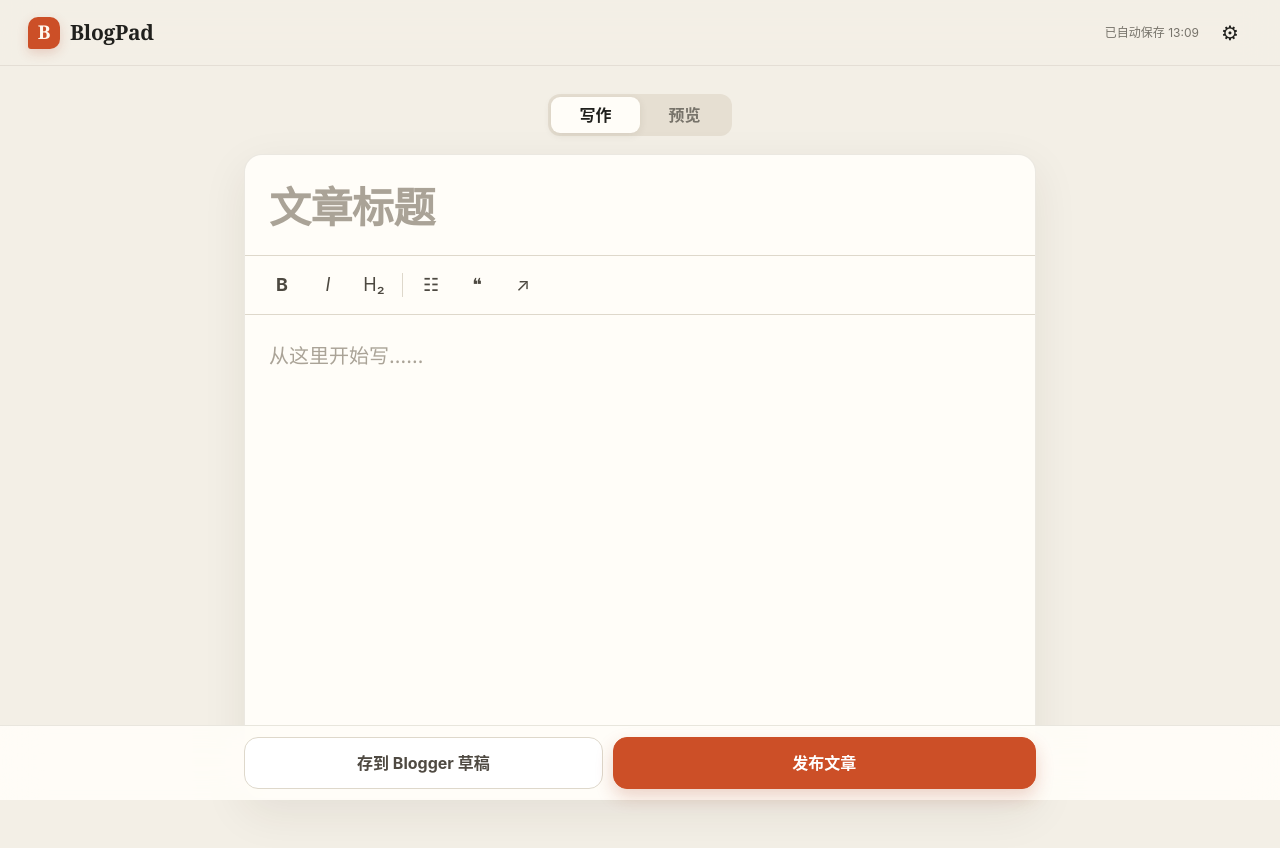
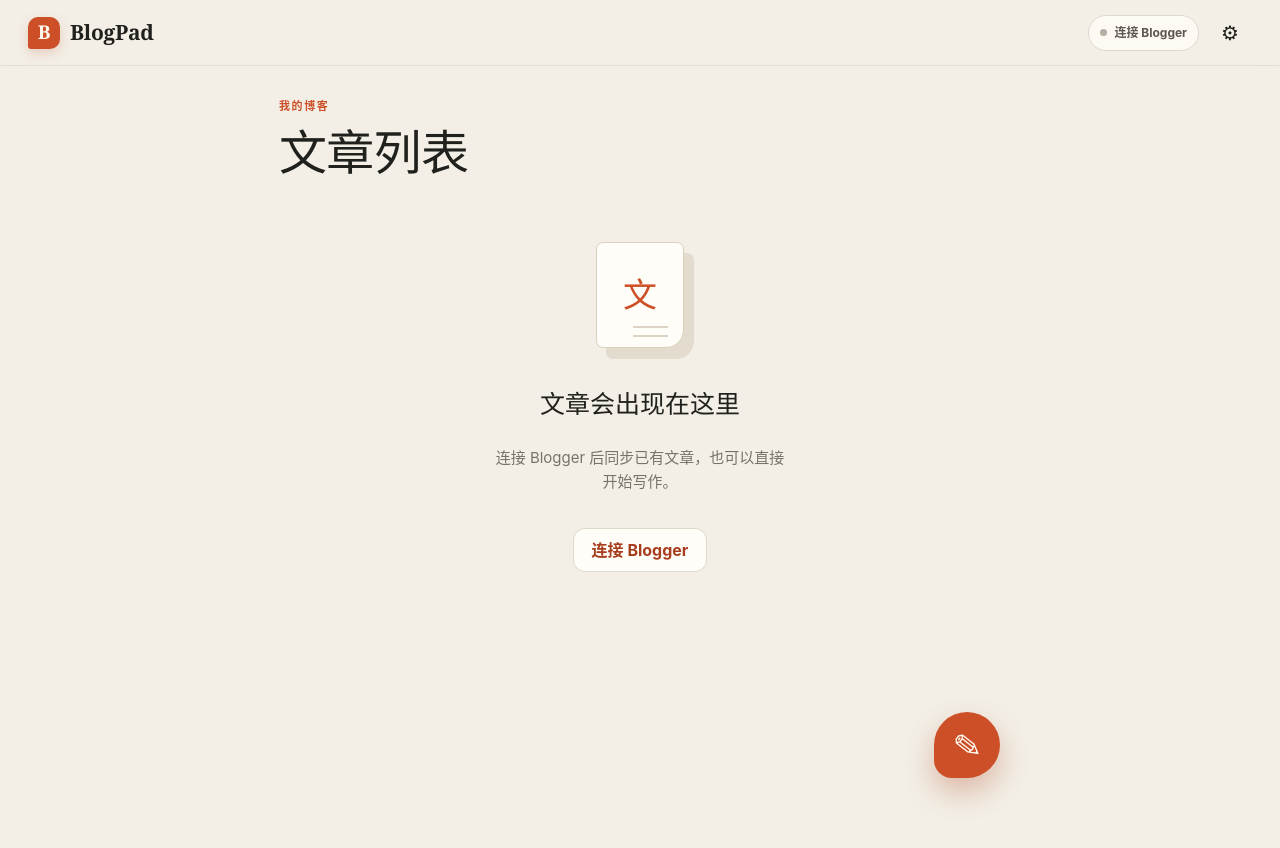
Before and after one commit to nononon2015/blogpad, a Next.js app: page / in a window 1280 px wide. Shown: the top 848 px of the page. After the commit the page ends 800 px from the top, so only its background shows below. Built offline with nearby package versions, Linux system fonts and the light colour scheme.

Commit message:
Add article list home and compose flow

```diff
--- a/app/globals.css
+++ b/app/globals.css
@@ -16,7 +16,8 @@ body { margin: 0; color: var(--ink); background: var(--canvas); font-family: -ap
 button, input, textarea, select { font: inherit; }
 button { -webkit-tap-highlight-color: transparent; }
 
-.app-shell { min-height: 100dvh; padding-bottom: 98px; }
+.app-shell { min-height: 100dvh; }
+.editor-screen { padding-bottom: 98px; }
 .topbar { position: sticky; top: 0; z-index: 20; height: 66px; display: flex; align-items: center; justify-content: space-between; padding: env(safe-area-inset-top) 18px 0; background: color-mix(in srgb, var(--canvas) 92%, transparent); backdrop-filter: blur(18px); border-bottom: 1px solid rgba(65, 57, 42, .09); }
 .brand { display: flex; align-items: center; gap: 10px; font-family: Georgia, "Songti SC", serif; font-weight: 700; font-size: 21px; letter-spacing: -.3px; }
 .brand-mark { display: grid; place-items: center; width: 32px; height: 32px; border-radius: 10px 10px 10px 3px; color: #fff9ef; background: var(--accent); font-family: Georgia, serif; font-size: 19px; box-shadow: 0 4px 12px rgba(168,61,29,.2); }
@@ -25,6 +26,41 @@ button { -webkit-tap-highlight-color: transparent; }
 .icon-button, .close-button { border: 0; background: transparent; color: var(--ink); cursor: pointer; }
 .icon-button { width: 44px; height: 44px; border-radius: 50%; font-size: 20px; }
 .icon-button:active { background: #e8e1d4; }
+.back-button { width: 44px; height: 44px; margin-left: -7px; border: 0; border-radius: 50%; color: var(--ink); background: transparent; font-family: Georgia, serif; font-size: 42px; font-weight: 300; line-height: 1; cursor: pointer; }
+.back-button:active { background: #e8e1d4; }
+.editor-heading { position: absolute; left: 50%; transform: translateX(-50%); font-family: Georgia, "Songti SC", serif; font-size: 17px; }
+.connection-pill { display: flex; align-items: center; gap: 7px; min-height: 36px; padding: 0 11px; border: 1px solid var(--line); border-radius: 99px; color: #5c574e; background: rgba(255,253,248,.78); font-size: 12px; font-weight: 700; cursor: pointer; }
+.connection-dot { width: 7px; height: 7px; border-radius: 50%; background: #b5aea1; }
+.connection-pill.connected .connection-dot { background: #4e9c67; box-shadow: 0 0 0 3px rgba(78,156,103,.13); }
+
+.post-list-page { width: min(760px, 100%); margin: 0 auto; padding: 32px 16px calc(112px + env(safe-area-inset-bottom)); }
+.list-heading { display: flex; align-items: flex-end; justify-content: space-between; gap: 20px; padding: 0 3px 22px; }
+.list-heading h1 { margin: 0; font-family: Georgia, "Songti SC", serif; font-size: clamp(34px, 9vw, 48px); line-height: 1.05; letter-spacing: -.7px; }
+.post-count { padding: 7px 10px; border-radius: 99px; color: var(--muted); background: #e9e2d6; font-size: 12px; }
+.post-list { display: grid; gap: 11px; }
+.post-card { display: flex; align-items: center; justify-content: space-between; gap: 18px; min-height: 128px; padding: 20px; border: 1px solid rgba(105,92,69,.13); border-radius: 17px; background: var(--paper); box-shadow: 0 8px 24px rgba(52,42,22,.055); }
+.post-card-main { min-width: 0; }
+.post-meta { display: flex; align-items: center; gap: 9px; margin-bottom: 9px; color: var(--muted); font-size: 11px; }
+.status-badge { padding: 4px 7px; border-radius: 99px; color: #3e7650; background: #e4f1e8; font-weight: 750; }
+.status-badge.draft { color: #8a6431; background: #f3ead8; }
+.post-card h2 { margin: 0; overflow: hidden; color: var(--ink); font-family: Georgia, "Songti SC", serif; font-size: 22px; line-height: 1.35; text-overflow: ellipsis; white-space: nowrap; }
+.post-card > a { display: grid; flex: 0 0 auto; place-items: center; width: 44px; height: 44px; border-radius: 50%; color: var(--accent-dark); background: #f1e8dc; text-decoration: none; font-size: 20px; }
+.card-labels { display: flex; gap: 6px; margin-top: 11px; overflow: hidden; }
+.card-labels span { flex: 0 0 auto; color: #82796b; font-size: 11px; }
+.card-labels span::before { content: "#"; color: #b7ac9a; }
+.empty-state { display: grid; place-items: center; min-height: 52dvh; padding: 36px 24px; text-align: center; }
+.empty-paper { position: relative; display: grid; place-items: center; width: 88px; height: 106px; margin-bottom: 24px; border: 1px solid #d9d0c1; border-radius: 7px 7px 18px 7px; color: var(--accent); background: var(--paper); box-shadow: 10px 11px 0 #e3dbce; font-family: Georgia, "Songti SC", serif; font-size: 34px; }
+.empty-paper::after { position: absolute; right: 15px; bottom: 19px; width: 35px; height: 2px; background: #ddd3c4; box-shadow: 0 9px 0 #ddd3c4; content: ""; }
+.empty-state h2 { margin: 0 0 10px; font-family: Georgia, "Songti SC", serif; font-size: 25px; }
+.empty-state p { max-width: 300px; margin: 0; color: var(--muted); font-size: 15px; line-height: 1.65; }
+.inline-connect { min-height: 44px; margin-top: 20px; padding: 0 18px; border: 1px solid var(--line); border-radius: 12px; color: var(--accent-dark); background: var(--paper); font-weight: 750; }
+.draft-banner { display: grid; grid-template-columns: 1fr auto; width: 100%; margin-top: 14px; padding: 16px 18px; border: 1px dashed #cdbfa9; border-radius: 15px; color: var(--ink); background: rgba(255,253,248,.62); text-align: left; cursor: pointer; }
+.draft-banner span { grid-column: 1 / -1; margin-bottom: 4px; color: var(--accent); font-size: 10px; font-weight: 800; letter-spacing: 1px; }
+.draft-banner strong { overflow: hidden; text-overflow: ellipsis; white-space: nowrap; }
+.draft-banner b { color: var(--accent-dark); font-size: 13px; }
+.compose-fab { position: fixed; right: max(20px, calc((100vw - 720px)/2)); bottom: calc(22px + env(safe-area-inset-bottom)); z-index: 24; display: grid; place-items: center; width: 66px; height: 66px; border: 0; border-radius: 50% 50% 50% 18px; color: #fff9ef; background: var(--accent); box-shadow: 0 13px 30px rgba(168,61,29,.32); cursor: pointer; }
+.compose-fab span { transform: rotate(-7deg); font-family: Georgia, serif; font-size: 34px; line-height: 1; }
+.compose-fab:active { transform: scale(.96); background: var(--accent-dark); }
 
 .workspace { width: min(820px, 100%); margin: 0 auto; padding: 18px 14px 30px; }
 .segmented { display: grid; grid-template-columns: 1fr 1fr; width: 184px; margin: 0 auto 18px; padding: 3px; border-radius: 12px; background: #e6dfd2; }
--- a/app/page.tsx
+++ b/app/page.tsx
@@ -3,6 +3,15 @@
 import { useEffect, useRef, useState } from "react";
 
 type Blog = { id: string; name: string; url: string };
+type Post = {
+  id: string;
+  title: string;
+  published?: string;
+  updated?: string;
+  url?: string;
+  status?: "live" | "draft" | "scheduled";
+  labels?: string[];
+};
 
 declare global {
   interface Window {
@@ -22,14 +31,12 @@ declare global {
 
 const DRAFT_KEY = "blogpad-draft-v1";
 const CONFIG_KEY = "blogpad-config-v1";
-
-const Icon = ({ children }: { children: React.ReactNode }) => (
-  <span aria-hidden="true" className="icon">{children}</span>
-);
+const POSTS_KEY = "blogpad-posts-v1";
 
 export default function Home() {
   const editorRef = useRef<HTMLDivElement>(null);
   const tokenRef = useRef("");
+  const [screen, setScreen] = useState<"list" | "editor">("list");
   const [title, setTitle] = useState("");
   const [content, setContent] = useState("");
   const [labels, setLabels] = useState("");
@@ -40,12 +47,14 @@ export default function Home() {
   const [blogs, setBlogs] = useState<Blog[]>([]);
   const [blogId, setBlogId] = useState("");
   const [connected, setConnected] = useState(false);
+  const [posts, setPosts] = useState<Post[]>([]);
   const [busy, setBusy] = useState(false);
   const [notice, setNotice] = useState("");
 
   useEffect(() => {
     const draft = localStorage.getItem(DRAFT_KEY);
     const config = localStorage.getItem(CONFIG_KEY);
+    const cachedPosts = localStorage.getItem(POSTS_KEY);
     if (draft) {
       const data = JSON.parse(draft);
       setTitle(data.title || "");
@@ -58,21 +67,23 @@ export default function Home() {
       setClientId(data.clientId || "");
       setBlogId(data.blogId || "");
     }
+    if (cachedPosts) setPosts(JSON.parse(cachedPosts));
   }, []);
 
   useEffect(() => {
     if (editorRef.current && editorRef.current.innerHTML !== content) {
       editorRef.current.innerHTML = content;
     }
-  }, [content, mode]);
+  }, [content, mode, screen]);
 
   useEffect(() => {
+    if (screen !== "editor") return;
     const timer = setTimeout(() => {
       localStorage.setItem(DRAFT_KEY, JSON.stringify({ title, content, labels }));
       setSavedAt(`已自动保存 ${new Date().toLocaleTimeString("zh-CN", { hour: "2-digit", minute: "2-digit" })}`);
     }, 600);
     return () => clearTimeout(timer);
-  }, [title, content, labels]);
+  }, [title, content, labels, screen]);
 
   useEffect(() => {
     if (document.querySelector('script[data-google-identity]')) return;
@@ -83,10 +94,21 @@ export default function Home() {
     document.head.appendChild(script);
   }, []);
 
-  function format(command: string, value?: string) {
-    editorRef.current?.focus();
-    document.execCommand(command, false, value);
-    setContent(editorRef.current?.innerHTML || "");
+  function cachePosts(nextPosts: Post[]) {
+    const unique = nextPosts.filter((post, index, all) => all.findIndex((item) => item.id === post.id) === index).slice(0, 40);
+    setPosts(unique);
+    localStorage.setItem(POSTS_KEY, JSON.stringify(unique));
+  }
+
+  async function loadPosts(accessToken: string, selectedBlogId: string) {
+    if (!selectedBlogId) return;
+    const response = await fetch(`https://www.googleapis.com/blogger/v3/blogs/${selectedBlogId}/posts?maxResults=30&fetchBodies=false&orderBy=updated`, {
+      headers: { Authorization: `Bearer ${accessToken}` },
+    });
+    if (!response.ok) throw new Error("无法读取文章列表，请重新连接 Google。");
+    const data = await response.json();
+    const remotePosts: Post[] = (data.items || []).map((post: Post) => ({ ...post, status: "live" }));
+    cachePosts(remotePosts);
   }
 
   async function loadBlogs(accessToken: string) {
@@ -96,14 +118,18 @@ export default function Home() {
     if (!response.ok) throw new Error("无法读取 Blogger 博客，请检查授权。");
     const data = await response.json();
     const nextBlogs: Blog[] = data.items || [];
+    const selectedBlogId = nextBlogs.some((blog) => blog.id === blogId) ? blogId : nextBlogs[0]?.id || "";
     setBlogs(nextBlogs);
-    setBlogId((current) => current || nextBlogs[0]?.id || "");
+    setBlogId(selectedBlogId);
     setConnected(true);
-    setNotice(`已连接，共找到 ${nextBlogs.length} 个博客。`);
+    localStorage.setItem(CONFIG_KEY, JSON.stringify({ clientId: clientId.trim(), blogId: selectedBlogId }));
+    await loadPosts(accessToken, selectedBlogId);
+    setNotice(`已连接，并同步 ${nextBlogs.length > 0 ? "文章列表" : "博客"}。`);
   }
 
   function connectGoogle() {
     if (!clientId.trim()) {
+      setSettingsOpen(true);
       setNotice("请先填写 Google OAuth 客户端 ID。");
       return;
     }
@@ -111,7 +137,6 @@ export default function Home() {
       setNotice("Google 登录组件仍在加载，请稍后再试。");
       return;
     }
-    localStorage.setItem(CONFIG_KEY, JSON.stringify({ clientId: clientId.trim(), blogId }));
     const client = window.google.accounts.oauth2.initTokenClient({
       client_id: clientId.trim(),
       scope: "https://www.googleapis.com/auth/blogger",
@@ -122,12 +147,38 @@ export default function Home() {
         }
         tokenRef.current = response.access_token;
         setBusy(true);
-        try { await loadBlogs(response.access_token); }
-        catch (error) { setNotice(error instanceof Error ? error.message : "连接失败。"); }
-        finally { setBusy(false); }
+        try {
+          await loadBlogs(response.access_token);
+          setSettingsOpen(false);
+        } catch (error) {
+          setNotice(error instanceof Error ? error.message : "连接失败。");
+        } finally {
+          setBusy(false);
+        }
       },
     });
     client.requestAccessToken({ prompt: "consent" });
+  }
+
+  function startWriting() {
+    setMode("write");
+    setScreen("editor");
+  }
+
+  function newArticle() {
+    setTitle("");
+    setContent("");
+    setLabels("");
+    setSavedAt("新文章");
+    localStorage.removeItem(DRAFT_KEY);
+    setMode("write");
+    setScreen("editor");
+  }
+
+  function format(command: string, value?: string) {
+    editorRef.current?.focus();
+    document.execCommand(command, false, value);
+    setContent(editorRef.current?.innerHTML || "");
   }
 
   async function sendToBlogger(isDraft: boolean) {
@@ -156,7 +207,18 @@ export default function Home() {
         }),
       });
       if (!response.ok) throw new Error("发送失败，请重新连接 Google 后再试。");
-      setNotice(isDraft ? "已保存到 Blogger 草稿箱。" : "文章已发布到 Blogger！");
+      const publishedPost: Post = await response.json();
+      cachePosts([{ ...publishedPost, status: isDraft ? "draft" : "live" }, ...posts]);
+      if (isDraft) {
+        setNotice("已保存到 Blogger 草稿箱。");
+      } else {
+        localStorage.removeItem(DRAFT_KEY);
+        setTitle("");
+        setContent("");
+        setLabels("");
+        setScreen("list");
+        setNotice("文章发布成功，已回到文章列表。");
+      }
     } catch (error) {
       setNotice(error instanceof Error ? error.message : "发送失败。");
     } finally {
@@ -168,21 +230,66 @@ export default function Home() {
   const wordCount = plainText.replace(/\s/g, "").length;
 
   return (
-    <main className="app-shell">
+    <main className={`app-shell ${screen === "list" ? "list-screen" : "editor-screen"}`}>
       <header className="topbar">
+        {screen === "editor" ? (
+          <button className="back-button" onClick={() => setScreen("list")} aria-label="返回文章列表">‹</button>
+        ) : (
           <div className="brand"><span className="brand-mark">B</span><span>BlogPad</span></div>
+        )}
+        {screen === "editor" && <strong className="editor-heading">写文章</strong>}
         <div className="top-actions">
-          <span className="save-state">{savedAt}</span>
-          <button className="icon-button" aria-label="连接设置" onClick={() => setSettingsOpen(true)}><Icon>⚙</Icon></button>
+          {screen === "editor" ? <span className="save-state">{savedAt}</span> : (
+            <button className={`connection-pill ${connected ? "connected" : ""}`} onClick={connected ? () => loadPosts(tokenRef.current, blogId) : connectGoogle} disabled={busy}>
+              <span className="connection-dot" />{connected ? "已连接" : "连接 Blogger"}
+            </button>
+          )}
+          <button className="icon-button" aria-label="连接设置" onClick={() => setSettingsOpen(true)}>⚙</button>
         </div>
       </header>
 
+      {screen === "list" ? (
+        <section className="post-list-page">
+          <div className="list-heading">
+            <div><p className="eyebrow">我的博客</p><h1>文章列表</h1></div>
+            {posts.length > 0 && <span className="post-count">{posts.length} 篇</span>}
+          </div>
+
+          {posts.length > 0 ? (
+            <div className="post-list">
+              {posts.map((post) => (
+                <article className="post-card" key={post.id}>
+                  <div className="post-card-main">
+                    <div className="post-meta">
+                      <span className={`status-badge ${post.status === "draft" ? "draft" : ""}`}>{post.status === "draft" ? "草稿" : "已发布"}</span>
+                      <time>{new Date(post.published || post.updated || Date.now()).toLocaleDateString("zh-CN", { year: "numeric", month: "short", day: "numeric" })}</time>
+                    </div>
+                    <h2>{post.title || "未命名文章"}</h2>
+                    {!!post.labels?.length && <div className="card-labels">{post.labels.slice(0, 3).map((label) => <span key={label}>{label}</span>)}</div>}
+                  </div>
+                  {post.url ? <a href={post.url} target="_blank" rel="noreferrer" aria-label={`打开文章：${post.title}`}>↗</a> : <span />}
+                </article>
+              ))}
+            </div>
+          ) : (
+            <div className="empty-state">
+              <div className="empty-paper"><span>文</span></div>
+              <h2>文章会出现在这里</h2>
+              <p>{connected ? "点击右下角的笔，开始写第一篇文章。" : "连接 Blogger 后同步已有文章，也可以直接开始写作。"}</p>
+              {!connected && <button className="inline-connect" onClick={connectGoogle}>连接 Blogger</button>}
+            </div>
+          )}
+
+          {title || content ? <button className="draft-banner" onClick={startWriting}><span>本机草稿</span><strong>{title || "未命名草稿"}</strong><b>继续写 →</b></button> : null}
+          <button className="compose-fab" onClick={title || content ? startWriting : newArticle} aria-label="开始写新文章"><span>✎</span></button>
+        </section>
+      ) : (
+        <>
           <section className="workspace">
             <div className="segmented" role="tablist" aria-label="编辑模式">
               <button className={mode === "write" ? "active" : ""} onClick={() => setMode("write")}>写作</button>
               <button className={mode === "preview" ? "active" : ""} onClick={() => setMode("preview")}>预览</button>
             </div>
-
             {mode === "write" ? (
               <article className="paper">
                 <textarea className="title-input" value={title} onChange={(event) => setTitle(event.target.value)} placeholder="文章标题" rows={1} aria-label="文章标题" />
@@ -210,13 +317,14 @@ export default function Home() {
               </article>
             )}
           </section>
-
-      {notice && <div className="notice" role="status">{notice}<button onClick={() => setNotice("")} aria-label="关闭提示">×</button></div>}
-
           <footer className="publish-bar">
             <button className="secondary" disabled={busy} onClick={() => sendToBlogger(true)}>存到 Blogger 草稿</button>
             <button className="primary" disabled={busy} onClick={() => sendToBlogger(false)}>{busy ? "处理中…" : "发布文章"}</button>
           </footer>
+        </>
+      )}
+
+      {notice && <div className="notice" role="status">{notice}<button onClick={() => setNotice("")} aria-label="关闭提示">×</button></div>}
 
       {settingsOpen && (
         <div className="sheet-backdrop" onMouseDown={() => setSettingsOpen(false)}>
@@ -226,10 +334,10 @@ export default function Home() {
               <div><p className="eyebrow">BLOGGER 连接</p><h2 id="settings-title">连接你的 Google 博客</h2></div>
               <button className="close-button" onClick={() => setSettingsOpen(false)} aria-label="关闭">×</button>
             </div>
-            <p className="sheet-copy">OAuth 客户端 ID 只保存在这台设备上；访问令牌不会保存。Google Cloud 中需启用 Blogger API，并把本网页地址加入“已获授权的 JavaScript 来源”。</p>
+            <p className="sheet-copy">OAuth 客户端 ID 只保存在这台设备上；访问令牌不会保存。连接后会同步文章列表。</p>
             <label className="field-label">Google OAuth 客户端 ID<input value={clientId} onChange={(event) => setClientId(event.target.value)} placeholder="123456…apps.googleusercontent.com" inputMode="text" /></label>
-            {blogs.length > 0 && <label className="field-label">选择博客<select value={blogId} onChange={(event) => { setBlogId(event.target.value); localStorage.setItem(CONFIG_KEY, JSON.stringify({ clientId, blogId: event.target.value })); }}>{blogs.map((blog) => <option key={blog.id} value={blog.id}>{blog.name}</option>)}</select></label>}
-            <button className="google-button" onClick={connectGoogle} disabled={busy}><span className="google-g">G</span>{connected ? "重新连接 Google" : "连接 Google 并读取博客"}</button>
+            {blogs.length > 0 && <label className="field-label">选择博客<select value={blogId} onChange={async (event) => { const selected = event.target.value; setBlogId(selected); localStorage.setItem(CONFIG_KEY, JSON.stringify({ clientId, blogId: selected })); if (tokenRef.current) await loadPosts(tokenRef.current, selected); }}>{blogs.map((blog) => <option key={blog.id} value={blog.id}>{blog.name}</option>)}</select></label>}
+            <button className="google-button" onClick={connectGoogle} disabled={busy}><span className="google-g">G</span>{connected ? "重新连接 Google" : "连接 Google 并同步文章"}</button>
             <a className="help-link" href="https://console.cloud.google.com/apis/credentials" target="_blank" rel="noreferrer">前往 Google Cloud 设置 →</a>
           </section>
         </div>
```
Lines whose indentation alone changed are shown as unchanged.
